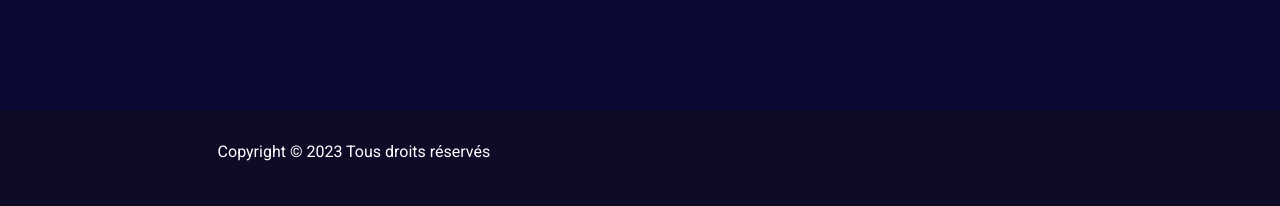
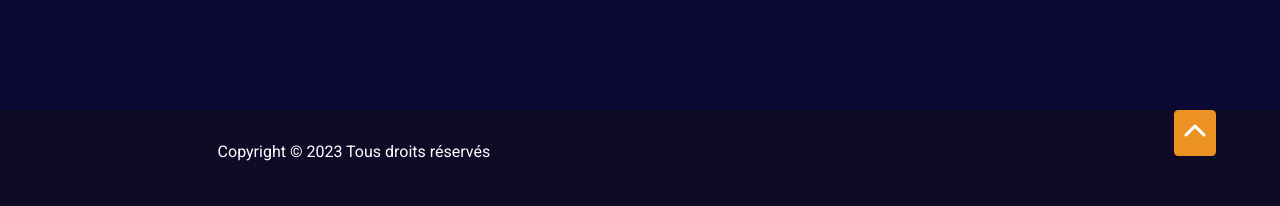
Before and after one commit to Mitake-ktm/Arigato, a PHP site: page / in a window 1280 px wide. Shown: the part 3143-3349 px from the top of the page. Run offline with PHP 8.4, Linux system fonts and the light colour scheme; some libraries are stand-ins or nearby versions.

```diff
--- a/Shop.html
+++ b/Shop.html
@@ -14,7 +14,7 @@
       crossorigin="anonymous"></script>
   </head>
   <body>
-    <header>
+    <header id="headerroute">
       <div class="titre">
         <p><b>shinkei_suijaku</b></p>
         <form method="post" action="traitement.php">
@@ -134,6 +134,7 @@
           </ul>
         </div>
       </div>
+      <a class="bouton_header" href="#headerroute"><i class="fa-solid fa-chevron-up"></i></a>
       <p class="footer_down">Copyright © 2023 Tous droits réservés</p>
     </footer>
   </body>
--- a/assets/css/footer.css
+++ b/assets/css/footer.css
@@ -73,3 +73,12 @@ footer li::before {
 footer ul{
     padding-left: 1%;
 }
+
+.bouton_header{
+    position:absolute;
+    right: 5%;
+    background-color: #EC9224;
+    border-radius: 10%;
+    font-size: 150%;
+    padding: 0.7vw;
+ }
--- a/contact.html
+++ b/contact.html
@@ -10,7 +10,7 @@
 <script src="https://kit.fontawesome.com/5ee2b4f395.js" crossorigin="anonymous"></script>
 </head>
 <body>
-    <header>
+    <header id="headerroute">
 
         <div class="titre"> <p><b>Shinkei Suijaku</b></p>
             <nav>
@@ -111,6 +111,7 @@
         </ul>
     </div>
     </div>
+    <a class="bouton_header" href="#headerroute"><i class="fa-solid fa-chevron-up"></i></a>
     <p class="footer_down">Copyright © 2023 Tous droits réservés</p>
 </footer>
 </body>
--- a/index.html
+++ b/index.html
@@ -12,7 +12,7 @@
   </head>
   <body>
 
-    <header>
+    <header id="headerroute">
 
         <div class="titre"> <p><b>Shinkei Suijaku</b></p>
             <nav>
@@ -209,6 +209,7 @@
             </ul>
         </div>
         </div>
+        <a class="bouton_header" href="#headerroute"><i class="fa-solid fa-chevron-up"></i></a>
         <p class="footer_down">Copyright © 2023 Tous droits réservés</p>
     </footer>
   </body>
--- a/login.html
+++ b/login.html
@@ -12,7 +12,7 @@
 
 <body>
 
-    <header>
+    <header id="headerroute">
 
         <div class="titre"> <p><b>Shinkei Suijaku</b></p>
             <nav>
@@ -81,6 +81,7 @@
         </ul>
     </div>
     </div>
+    <a class="bouton_header" href="#headerroute"><i class="fa-solid fa-chevron-up"></i></a>
     <p class="footer_down">Copyright © 2023 Tous droits réservés</p>
 </footer>
 </body>
--- a/myAccount.html
+++ b/myAccount.html
@@ -11,7 +11,7 @@
 </head>
 <body>
 
-    <header>
+    <header id="headerroute">
 
         <div class="titre"> <p><b>Shinkei Suijaku</b></p>
             <nav>
@@ -107,6 +107,7 @@
         </ul>
     </div>
     </div>
+    <a class="bouton_header" href="#headerroute"><i class="fa-solid fa-chevron-up"></i></a>
     <p class="footer_down">Copyright © 2023 Tous droits réservés</p>
 </footer>
 </body>
--- a/register.html
+++ b/register.html
@@ -11,7 +11,7 @@
 </head>
 <body>
 
-    <header>
+    <header id="headerroute">
 
         <div class="titre"> <p><b>Shinkei Suijaku</b></p>
             <form method="post" action="traitement.php">
@@ -88,6 +88,7 @@
         </ul>
     </div>
     </div>
+    <a class="bouton_header" href="#headerroute"><i class="fa-solid fa-chevron-up"></i></a>
     <p class="footer_down">Copyright © 2023 Tous droits réservés</p>
 </footer>
 </body>
--- a/scores.html
+++ b/scores.html
@@ -11,7 +11,7 @@
 </head>
 <body>
 
-    <header>
+    <header id="headerroute">
 
         <div class="titre"> <p><b>Shinkei Suijaku</b></p>
             <nav>
@@ -108,6 +108,7 @@
         </ul>
     </div>
     </div>
+    <a class="bouton_header" href="#headerroute"><i class="fa-solid fa-chevron-up"></i></a>
     <p class="footer_down">Copyright © 2023 Tous droits réservés</p>
 </footer>
 </body>
```
